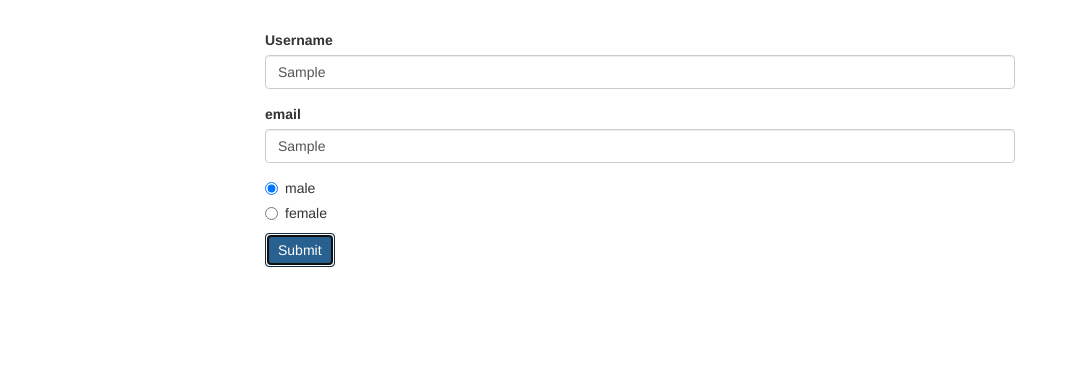
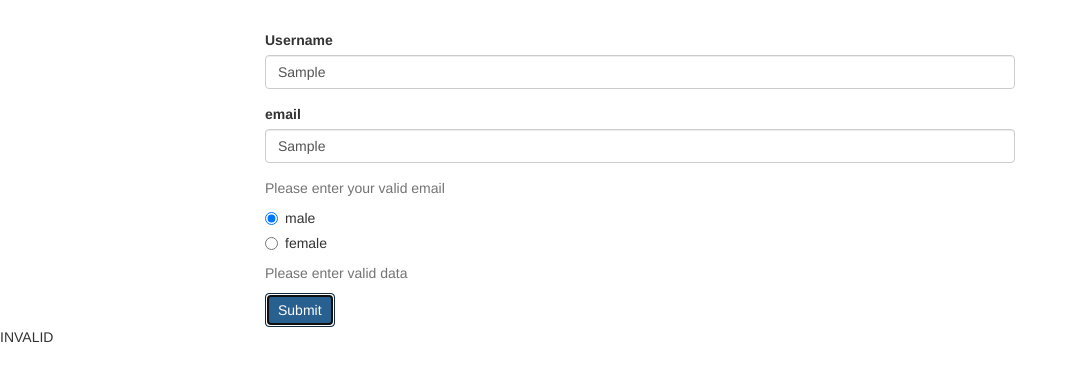
Before and after one commit to argun8394/Angular_Lesson, an Angular app in the folder angular reactive form/: page / in a window 1280 px wide. Both pictures are taken after typing "Sample", "Sample" into the empty fields and a click on the button "Submit". Shown: the top 380 px of the page, without its empty margins (0-1077 px from the left). Built offline with nearby package versions, Linux system fonts and the light colour scheme.

Commit message:
error message

```diff
--- a/angular reactive form/src/app/app.component.html
+++ b/angular reactive form/src/app/app.component.html
@@ -10,6 +10,7 @@
             formControlName="username"
             class="form-control">
         </div>
+        <span *ngIf="!signUpForm.get('username').valid && signUpForm.get('username').touched" class="help-block">Please enter your username</span>
         <div class="form-group">
           <label for="email">email</label>
           <input
@@ -18,6 +19,7 @@
             formControlName="email"
             class="form-control">
         </div>
+        <span *ngIf="!signUpForm.get('email').valid && signUpForm.get('email').touched" class="help-block">Please enter your valid email</span>
         <div class="radio" *ngFor="let gender of genders">
           <label>
             <input
@@ -25,9 +27,11 @@
               formControlName="gender"
               [value]="gender">{{ gender }}
           </label>
-        </div>
+                  </div>
+                  <span *ngIf="!signUpForm.valid && signUpForm.touched" class="help-block">Please enter valid data</span>
         <button class="btn btn-primary" type="submit">Submit</button>
       </form>
     </div>
   </div>
 </div>
+{{signUpForm.status}}
```
